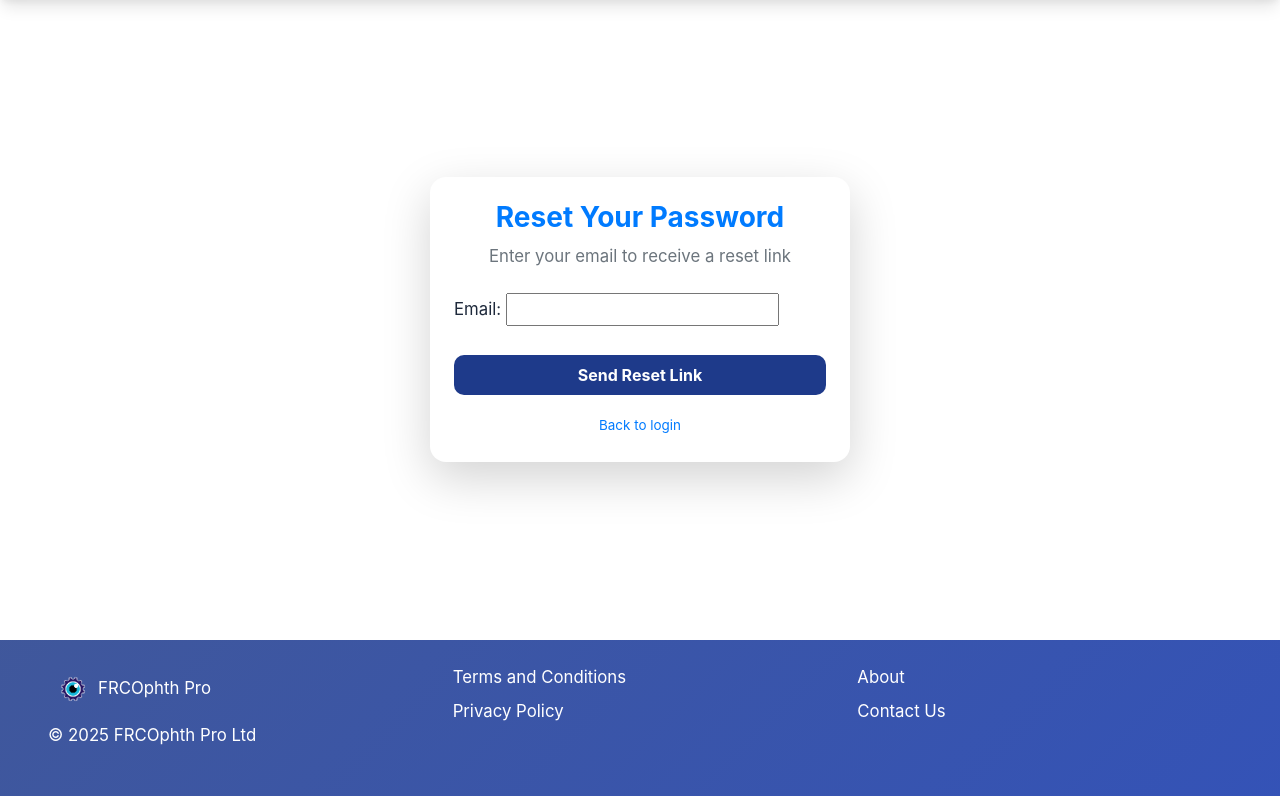
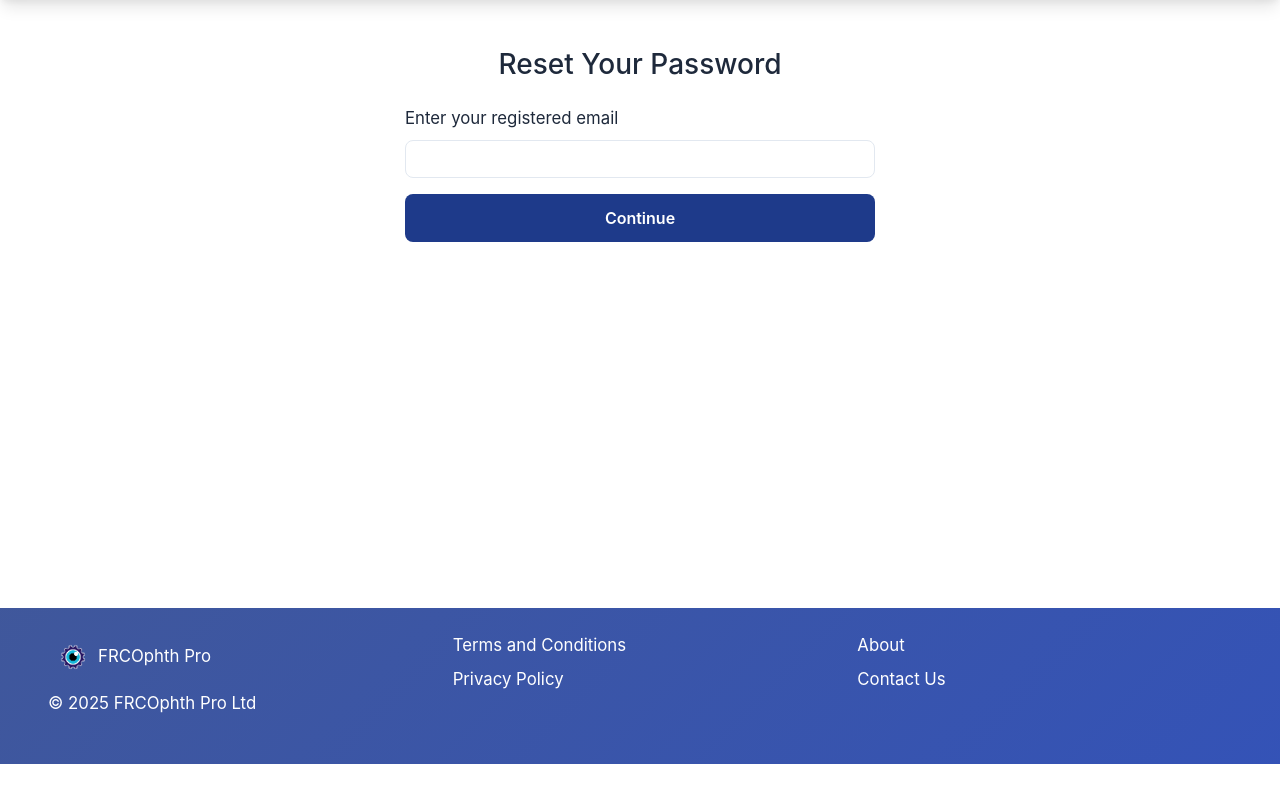
Before and after one commit to RoadtoFire/FRCOphth-Pro, a Django app: page /accounts/password-reset/ in a window 1280 px wide. Shown: the part 96-892 px from the top of the page. After the commit the page ends 860 px from the top, so only its background shows below. Run offline with Django 5.2, Linux system fonts and the light colour scheme; some libraries are stand-ins or nearby versions.

Commit message:
ade the password reset process simpler

```diff
--- a/accounts/templates/accounts/password_reset.html
+++ b/accounts/templates/accounts/password_reset.html
@@ -1,27 +1,39 @@
 {% extends "Quizzes/base.html" %}
+{% block content %}
 
-{% block content %}
-<div class="container d-flex justify-content-center align-items-center" style="min-height: 80vh;">
-  <div class="card shadow-lg p-4" style="max-width: 420px; width: 100%; border-radius: 16px;">
-    <div class="text-center mb-4">
-      <h3 class="text-primary font-weight-bold">Reset Your Password</h3>
-      <p class="text-muted mb-0">Enter your email to receive a reset link</p>
-    </div>
+<div class="container mt-5" style="max-width: 500px;">
+  <h3 class="text-center mb-4">Reset Your Password</h3>
 
+  {% if messages %}
+    {% for message in messages %}
+      <div class="alert alert-{{ message.tags }}">{{ message }}</div>
+    {% endfor %}
+  {% endif %}
+
+  {% if allow_reset %}
     <form method="POST">
       {% csrf_token %}
-      <div class="form-group mb-4">
-        {{ form.email.label_tag }}
-        {{ form.email }}
+      <input type="hidden" name="email" value="{{ email }}">
+      <div class="mb-3">
+        <label class="form-label">New Password</label>
+        <input type="password" class="form-control" name="new_password" required>
       </div>
-      <button type="submit" class="btn btn-primary btn-block py-2 font-weight-bold w-100" style="border-radius: 10px;">
-        Send Reset Link
-      </button>
+      <div class="mb-3">
+        <label class="form-label">Confirm Password</label>
+        <input type="password" class="form-control" name="confirm_password" required>
+      </div>
+      <button type="submit" class="btn btn-primary w-100">Reset Password</button>
     </form>
+  {% else %}
+    <form method="POST">
+      {% csrf_token %}
+      <div class="mb-3">
+        <label class="form-label">Enter your registered email</label>
+        <input type="email" class="form-control" name="email" required>
+      </div>
+      <button type="submit" class="btn btn-primary w-100">Continue</button>
+    </form>
+  {% endif %}
+</div>
 
-    <div class="text-center mt-3">
-      <small><a href="{% url 'login' %}" class="text-primary font-weight-semibold">Back to login</a></small>
-    </div>
-  </div>
-</div>
 {% endblock %}
--- a/accounts/urls.py
+++ b/accounts/urls.py
@@ -6,11 +6,11 @@ urlpatterns = [
     path('signup/', views.signup_view, name='signup'),
     path('login/', views.login_view, name='login'),
 
-     # Password reset flow
-    path('password-reset/', auth_views.PasswordResetView.as_view(template_name='accounts/password_reset.html'), name='password_reset'),
-    path('password-reset/done/', auth_views.PasswordResetDoneView.as_view(template_name='accounts/password_reset_done.html'), name='password_reset_done'),
-    path('reset/<uidb64>/<token>/', auth_views.PasswordResetConfirmView.as_view(template_name='accounts/password_reset_confirm.html'), name='password_reset_confirm'),
-    path('reset/done/', auth_views.PasswordResetCompleteView.as_view(template_name='accounts/password_reset_complete.html'), name='password_reset_complete'),
+    #path('password-reset/', auth_views.PasswordResetView.as_view(template_name='accounts/password_reset.html'), name='password_reset'),
+    path("password-reset/", views.password_reset_view, name="password_reset"),
+    #path('password-reset/done/', auth_views.PasswordResetDoneView.as_view(template_name='accounts/password_reset_done.html'), name='password_reset_done'),
+    #path('reset/<uidb64>/<token>/', auth_views.PasswordResetConfirmView.as_view(template_name='accounts/password_reset_confirm.html'), name='password_reset_confirm'),
+    #path('reset/done/', auth_views.PasswordResetCompleteView.as_view(template_name='accounts/password_reset_complete.html'), name='password_reset_complete'),
     path("signup/", views.signup_view, name="signup"),
     path("choose-plan/", views.choose_plan, name="choose_plan"),
     path("create-checkout-session/", views.create_checkout_session, name="create_checkout_session"),
--- a/accounts/views.py
+++ b/accounts/views.py
@@ -1,11 +1,9 @@
 from django.contrib.auth import authenticate, login, logout
-from django.shortcuts import redirect
 from django.contrib import messages
 from django.views.decorators.csrf import csrf_exempt
 import stripe
 from datetime import timedelta, date
 from django.conf import settings
-from django.contrib import messages
 from django.contrib.auth import login
 from django.contrib.auth.decorators import login_required
 from django.contrib.auth.models import User
@@ -13,6 +11,7 @@ from django.http import JsonResponse, HttpResponse
 from django.shortcuts import render, redirect
 from django.views.decorators.csrf import csrf_exempt
 from .models import Subscription
+from django.contrib.auth.hashers import make_password
 
 # ---------------------------------------------------------
 # STRIPE CONFIG
@@ -23,6 +22,9 @@ stripe.api_key = settings.STRIPE_SECRET_KEY
 def logout_view(request):
     logout(request)
     return redirect("home")
+
+
+
 
 
 def login_view(request):
@@ -116,6 +118,54 @@ def create_checkout_session(request):
     return JsonResponse({"error": "Invalid request"}, status=400)
 
 
+
+def password_reset_view(request):
+    if request.method == "POST":
+        # Safely get email even if it's missing
+        email = (request.POST.get("email") or "").strip().lower()
+
+        # If we're on the "enter email" step
+        if "new_password" not in request.POST:
+            if not email:
+                messages.error(request, "Please enter your email.")
+                return render(request, "accounts/password_reset.html")
+
+            try:
+                user = User.objects.get(email=email)
+            except User.DoesNotExist:
+                messages.error(request, "No account found with this email. Please sign up first.")
+                return render(request, "accounts/password_reset.html")
+
+            # ✅ Show reset form
+            return render(request, "accounts/password_reset.html", {"email": email, "allow_reset": True})
+
+        # If we're on the "reset password" step
+        new_password = request.POST.get("new_password")
+        confirm_password = request.POST.get("confirm_password")
+
+        if not email:
+            messages.error(request, "Something went wrong. Please start over.")
+            return redirect("password_reset")
+
+        try:
+            user = User.objects.get(email=email)
+        except User.DoesNotExist:
+            messages.error(request, "No account found with this email. Please sign up first.")
+            return render(request, "accounts/password_reset.html")
+
+        if new_password != confirm_password:
+            messages.error(request, "Passwords do not match.")
+            return render(request, "accounts/password_reset.html", {"email": email, "allow_reset": True})
+
+        user.password = make_password(new_password)
+        user.save()
+        messages.success(request, "Your password has been reset successfully. You can now log in.")
+        return redirect("login")
+
+    # GET request — show the basic email form
+    return render(request, "accounts/password_reset.html")
+
+
 # ---------------------------------------------------------
 # PAYMENT SUCCESS VIEW
 # ---------------------------------------------------------
```
Also changed, not shown: db.sqlite3.
